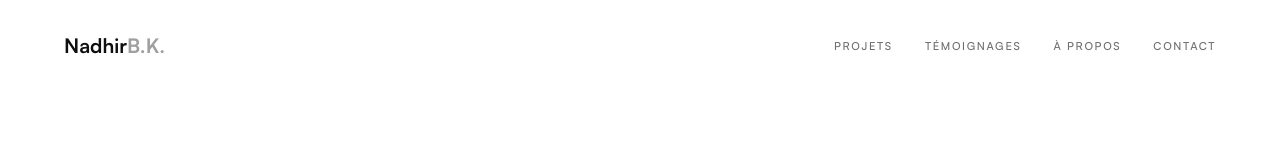
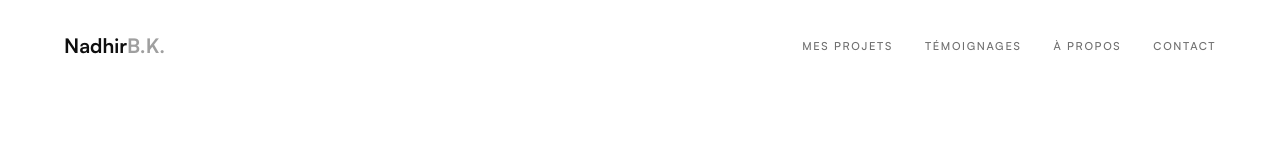
Before and after one commit to nadhirbk/portfolio-v1, a Next.js app: page / in a window 1280 px wide. Shown: the top 160 px of the page. Built offline with nearby package versions, Linux system fonts and the light colour scheme.

Commit message:
fix: rename nav link PROJETS → MES PROJETS
Co-Authored-By: Claude Sonnet 4.6 <noreply@anthropic.com>

```diff
--- a/components/Hero.tsx
+++ b/components/Hero.tsx
@@ -13,7 +13,7 @@ gsap.registerPlugin(ScrollTrigger)
 const words = ['marquent.', 'se démarquent.', 'inspirent.', 'osent.']
 
 const headerLinks = [
-  { label: 'PROJETS', href: '/projets' },
+  { label: 'MES PROJETS', href: '/projets' },
   { label: 'TÉMOIGNAGES', href: '#testimonials' },
   { label: 'À PROPOS', href: '#about' },
   { label: 'CONTACT', href: '#contact' },
```
